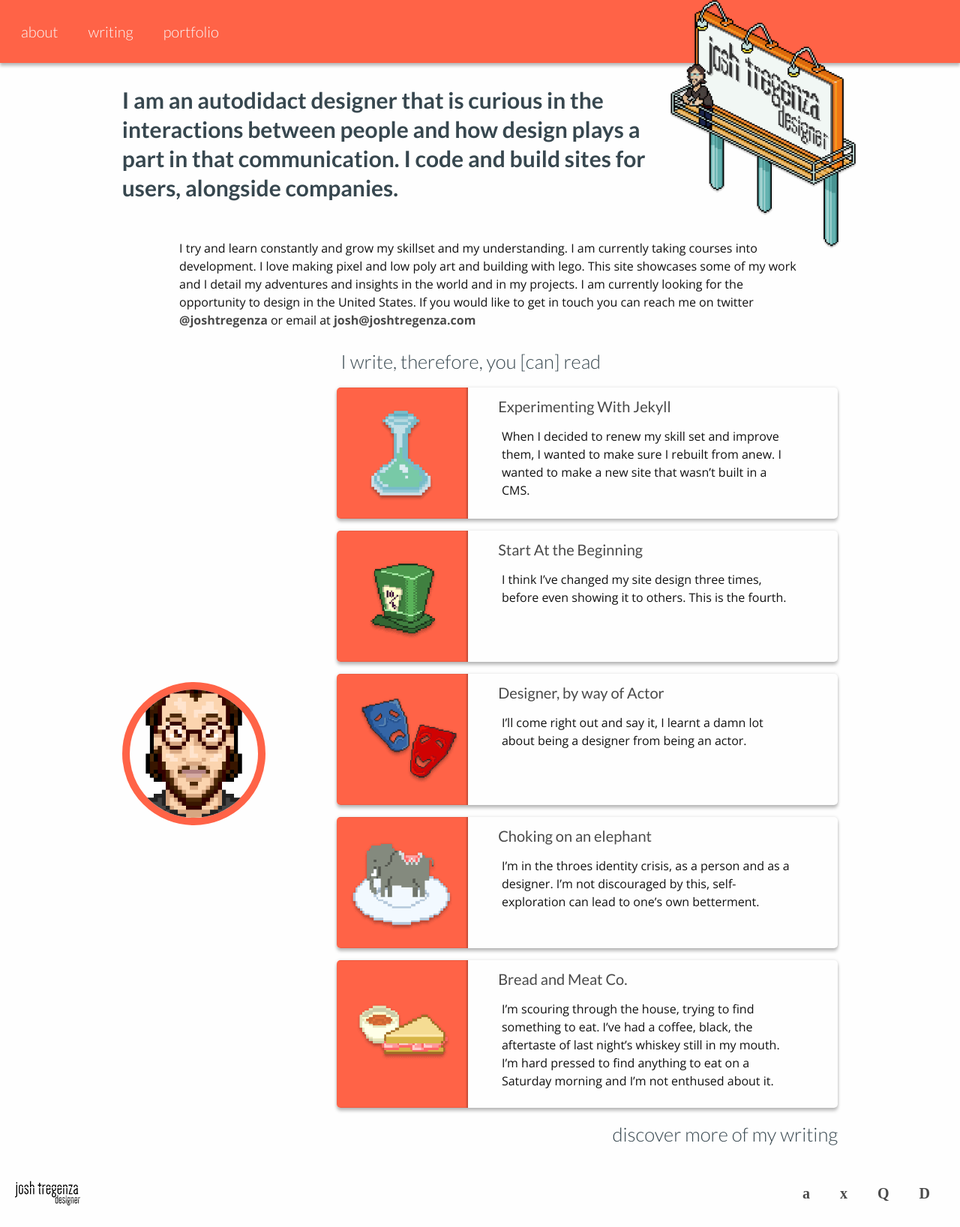
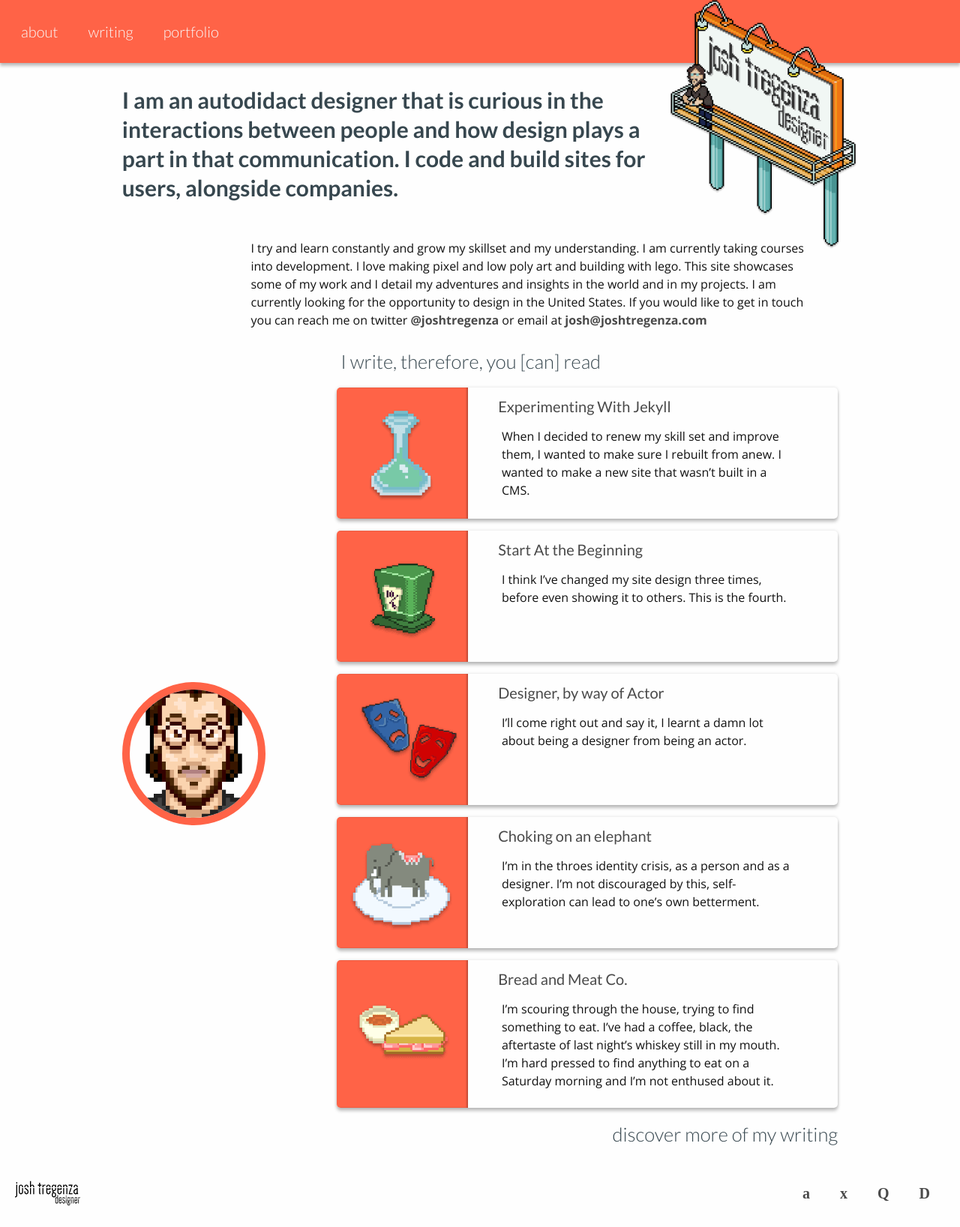
Before and after one commit to jtregenza/jtregenza.github.io, a Jekyll site: the page built from index.html, in a window 1280 px wide. Shown: the whole page at 75% size. Built offline with Jekyll 4.4.1, drawn with Linux system fonts in a browser that asks for light colours; some web fonts are replaced; the list of posts is cut into pages by our own code.

Commit message:
more tweaks

```diff
--- a/_sass/_home-page.scss
+++ b/_sass/_home-page.scss
@@ -25,8 +25,8 @@
     margin-left:2em;
     @include clearfix;
 @include media-query($on-desk) {
-    width: 90%;
-    margin-left:0;
+    width: 80%;
+    margin-left:3em;
 }
 }
 
```
